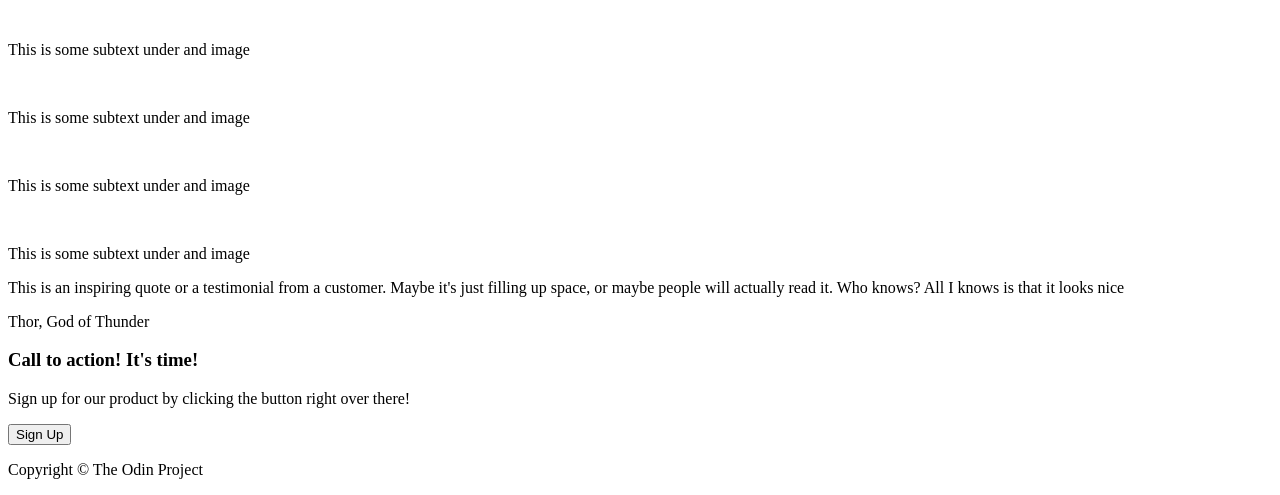
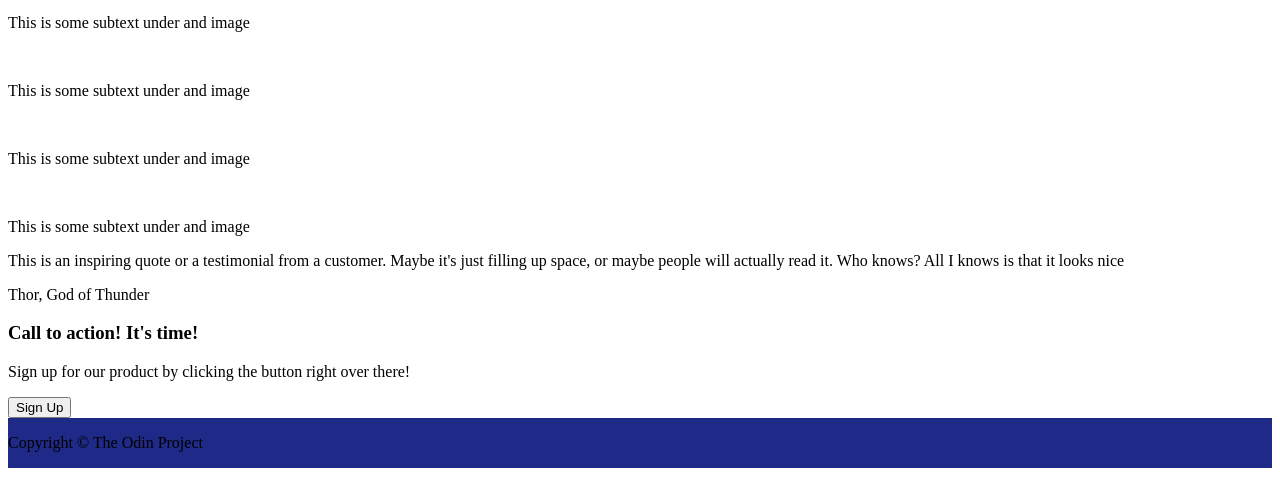
Before and after one commit to davidfumero/fighterMagazine, a plain HTML site: page index.html in a window 1280 px wide. Shown: the part 614-1109 px from the top of the page. Drawn offline with Linux system fonts and the light colour scheme.

Commit message:
Add link to stylesheet in html file

```diff
--- a/index.html
+++ b/index.html
@@ -5,6 +5,7 @@
     <meta http-equiv="X-UA-Compatible" content="IE=edge">
     <meta name="viewport" content="width=device-width, initial-scale=1.0">
     <title>Landing Page</title>
+    <link rel="stylesheet" href="./styles.css">
   </head>
   <body>
     <div class="header">
--- a/styles.css
+++ b/styles.css
@@ -0,0 +1,5 @@
+.header,
+.footer {
+  display: flex;
+  background-color: #1F2987;
+}
```
